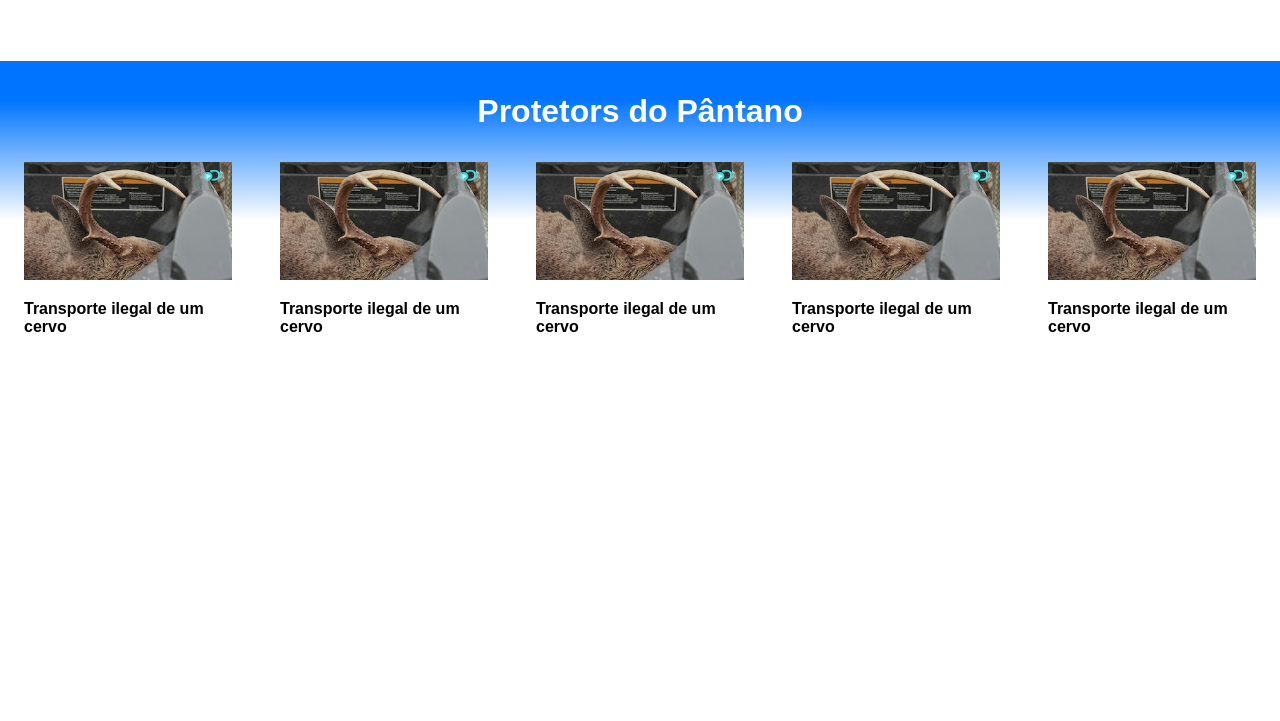
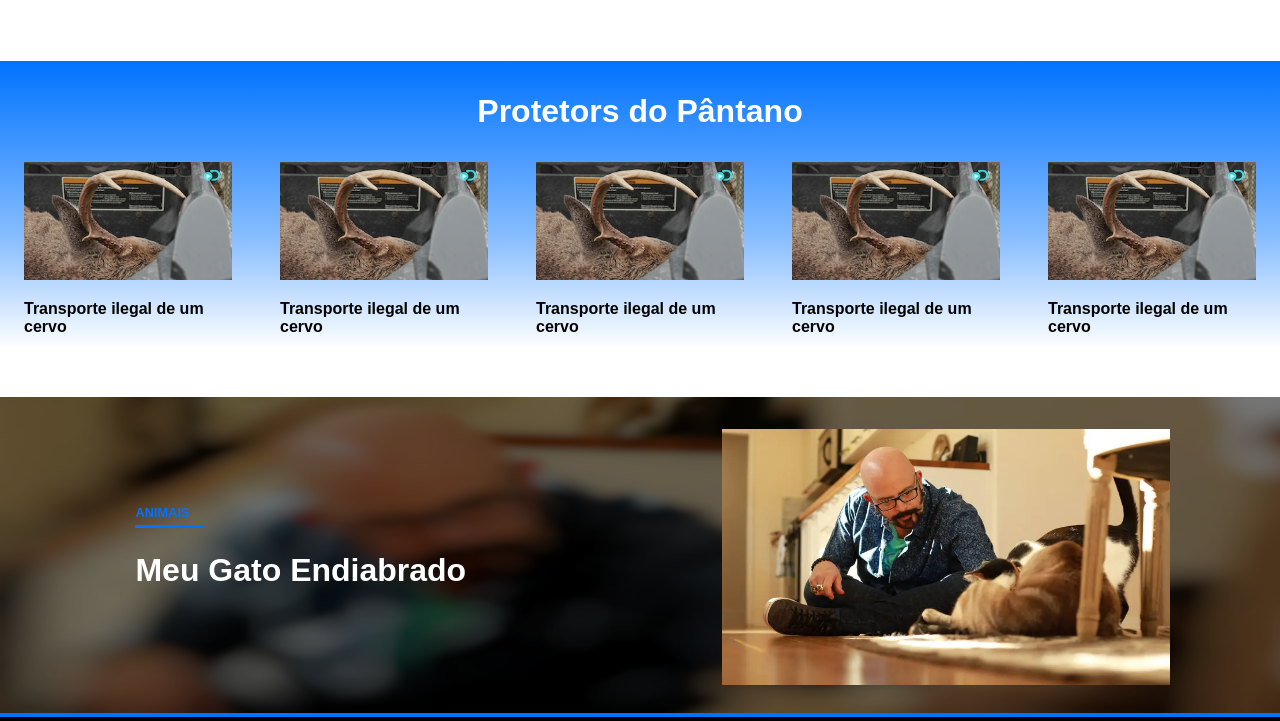
Before and after one commit to JFLeiteee/R-plica-Discovery, a plain HTML site: page index.html in a window 1280 px wide. Shown: the part 1379-2100 px from the top of the page. Before the commit the page ends 1731 px from the top, so only its background shows below. Drawn offline with nearby package versions, Linux system fonts and the light colour scheme.

Commit message:
amostra pronta, 1/6 pronto

```diff
--- a/index.html
+++ b/index.html
@@ -15,6 +15,7 @@
             <img class="logo-ap" src="img/ANIMAL-PLANET-Logo-white_0_0.png" alt="Animal Planet">
             <a href="#"><p>Home</p></a>
             <a href="#"><p>Shows</p></a>
+            <a href="#"><p>Programação</p></a>
             <a href="#"><p>Canais</p></a>
 
         </div>
@@ -184,6 +185,21 @@
                 <p><b>Transporte ilegal de um cervo</b></p>
             </div>
         </div>
+
+        <div class="main-amostra">
+            <div class="amostra-bg">
+                <img src="img/amostra-bg.png" alt="fundo desfocado">
+            </div>
+            <div class="amostra-left">
+                <p class="amostra-ctg"><b>ANIMAIS</b></p>
+                <hr>
+                <p class="amostra-title"><b>Meu Gato Endiabrado</b></p>
+            </div>
+            <div class="amostra-right">
+                <img src="img/amostra-thumb.png" alt="thumbnail" class="amostra-thumbnail">
+            </div>
+            <div class="amostra-detalhe"></div>
+        </div>
     </main>
 
     <script type="module" src="https://unpkg.com/ionicons@5.5.2/dist/ionicons/ionicons.esm.js"></script>
--- a/style.css
+++ b/style.css
@@ -147,13 +147,13 @@ body {
     margin: 2.5em auto;
 }
 
-.carrosel-left {
+.carrosel-left{
     flex-direction: column;
     margin: 0 20% 0 2%;
     justify-content: flex-start;
 }
 
-.carrosel-right {
+.carrosel-right, .amostra-right {
     display: grid;
     place-items: center;
 }
@@ -165,21 +165,21 @@ body {
     border-radius: 0.5em;
 }
 
-.carrosel-ctg {
+.carrosel-ctg, .amostra-ctg {
     font-size: 1vw;
     color:#0073ff;
 }
 
-.carrosel-container hr {
+.carrosel-container hr, .main-amostra hr{
     height:0.2em;
     background-color: #0073ff;
     border: none;
-    width: 30%;
+    width: 8.5vh;
     padding: 0;
     margin: -0.5em 0;
 }
 
-.carrosel-title {
+.carrosel-title, .amostra-title {
     font-size: 2vw;
 }
 
@@ -279,15 +279,16 @@ body {
 }
 
 .main-catalogo {
+    margin-bottom: 3em;
     width: 100%;
-    height: 10em;
-    background: rgb(255,255,255);
-    background: linear-gradient(0deg, rgba(255,255,255,1) 0%, rgba(0,115,255,1) 76%);
+    height: 18em;
     display: grid;
     grid-template-columns: minmax(13em, 1fr) 1fr 1fr 1fr 1fr;
     grid-auto-columns: 100%;
     place-items: center;
     column-gap: 0;
+    background: rgb(255,255,255);
+    background: linear-gradient(0deg, rgba(255,255,255,1) 0%, rgba(135,189,255,1) 39%, rgba(0,115,255,1) 100%);
 }
 
 .catalogo-title {
@@ -299,4 +300,61 @@ body {
 
 .catalogo-video, img {
     width: 13em;
+    transition: 0.15s;
 }
+
+.catalogo-video img:hover {
+    transform: scale(1.025);
+    -webkit-box-shadow: 0px 2px 5px 2px #BDBDBD;
+    box-shadow: 0px 2px 5px 2px #BDBDBD;
+}
+
+.catalogo-video:hover, .amostra-title:hover {
+    text-decoration: underline;
+    text-decoration-color: #0073ff;
+}
+
+.main-amostra {
+    width:100%;
+    height:20em;
+    display: flex;
+    justify-content: center;
+}
+
+.amostra-thumbnail {
+    width: 28em;
+    height: 16em;
+}
+
+.amostra-title {
+    color: #fff;
+    font-size: 2.5vw;
+}
+
+.amostra-bg {
+    position: absolute;
+    z-index: -1;
+    width: 100%;
+    background-color: #000;
+}
+
+.amostra-left {
+    display: flex;
+    flex-direction: column;
+    margin: 0 20% 0 2%;
+    justify-content: center;
+}
+
+.amostra-bg img {
+    opacity: 0.8;
+    height: 20em;
+    width: 100%;
+}
+
+.amostra-detalhe {
+    height: 0.2em;
+    width:100%;
+    background-color: #0073ff;
+    align-self: flex-end;
+    position: absolute;
+}
```
Also changed, not shown: img/amostra-bg.png (added), img/amostra-thumb.png (added).
